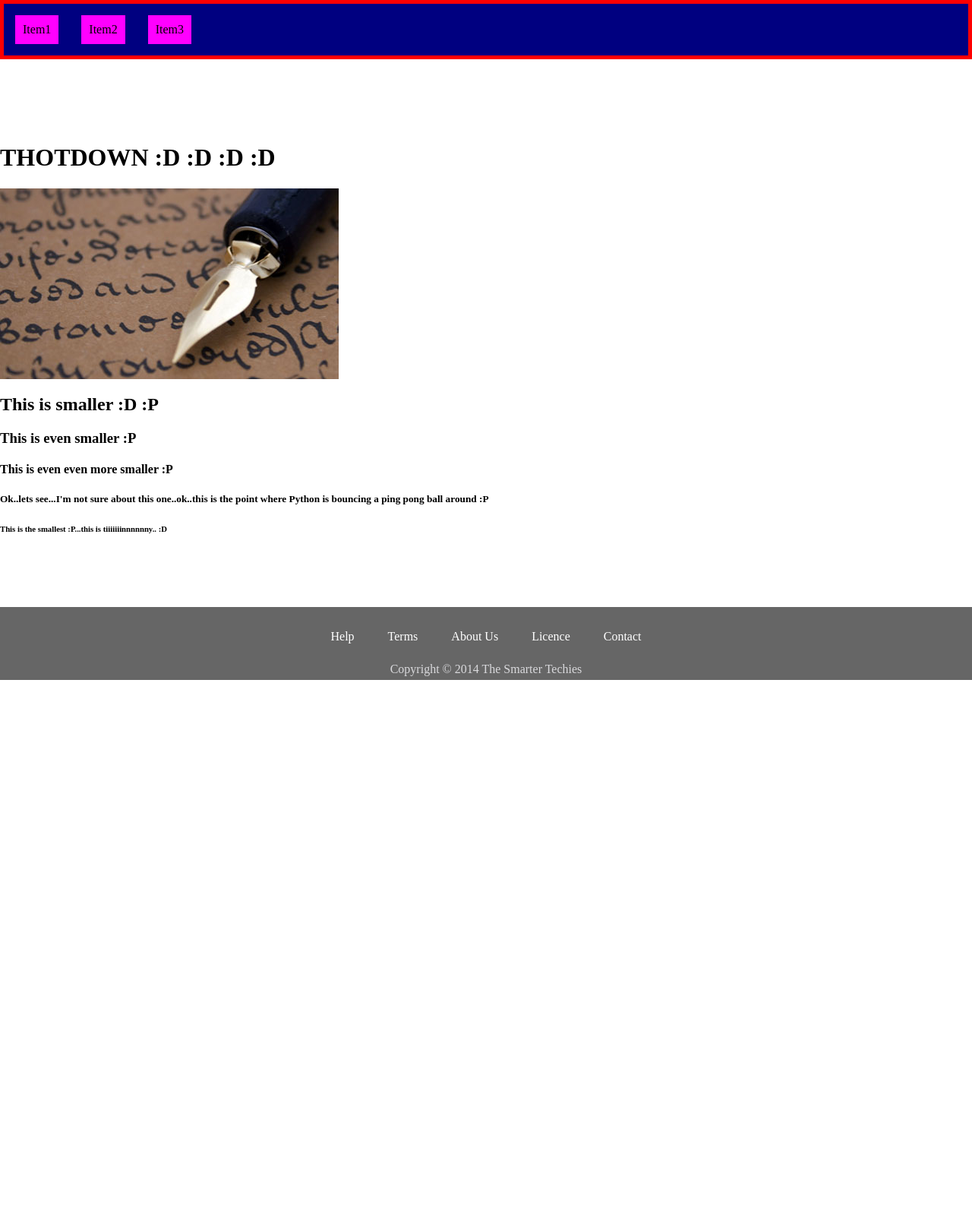
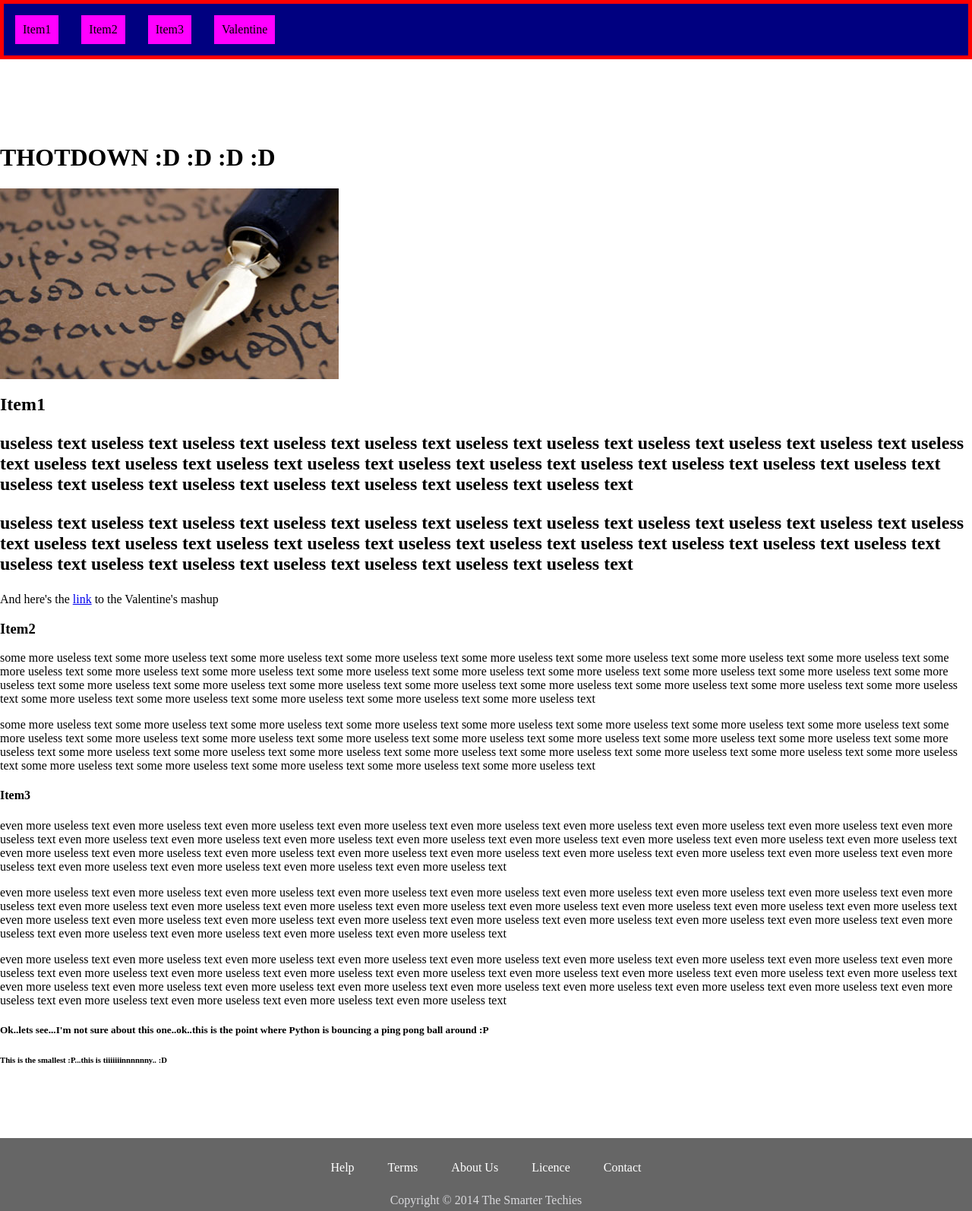
Before and after one commit to devs4v/ThotDown, a PHP site: page / in a window 1280 px wide. Shown: the whole page at 76% size. Before the commit the page ends 895 px from the top, so only its background shows below. Run offline with PHP 8.4, Linux system fonts and the light colour scheme; some libraries are stand-ins or nearby versions.

```diff
--- a/Srishti/index.php
+++ b/Srishti/index.php
@@ -22,6 +22,7 @@
 						<li class="item yellowtext">Item1</li>
 						<li class="item">Item2</li>
 						<li class="item">Item3</li>
+						<li class="item">Valentine</li>
 					</ul>
 				</div>
 				<br/>
@@ -33,15 +34,246 @@
 					THOTDOWN :D :D :D :D
 				</h1>
 				<img src = "images/pen_01_446.jpg"/>
+				<div id="item1">
 				<h2>
-					This is smaller :D :P
+					Item1
+					<p>
+						useless text
+						useless text
+						useless text
+						useless text
+						useless text
+						useless text
+						useless text
+						useless text
+						useless text
+						useless text
+						useless text
+						useless text
+						useless text
+						useless text
+						useless text
+						useless text
+						useless text
+						useless text
+						useless text
+						useless text
+						useless text
+						useless text
+						useless text
+						useless text
+						useless text
+						useless text
+						useless text
+						useless text
+					</p>
+					<p>
+						useless text
+						useless text
+						useless text
+						useless text
+						useless text
+						useless text
+						useless text
+						useless text
+						useless text
+						useless text
+						useless text
+						useless text
+						useless text
+						useless text
+						useless text
+						useless text
+						useless text
+						useless text
+						useless text
+						useless text
+						useless text
+						useless text
+						useless text
+						useless text
+						useless text
+						useless text
+						useless text
+						useless text
+					</p>
+				</div>
+				<div id="Valentine Mashup">
+					<p>And here's the <a href = http://www.youtube.com/watch?v=UfhMcYY20gw >link</a> to the Valentine's mashup</p>
+				</div>
 				</h2>
+
+				<div id="item2">
 				<h3>
-					This is even smaller :P
+					Item2
 				</h3>
+				<p>
+					some more useless text
+					some more useless text
+					some more useless text
+					some more useless text
+					some more useless text
+					some more useless text
+					some more useless text
+					some more useless text
+					some more useless text
+					some more useless text
+					some more useless text
+					some more useless text
+					some more useless text
+					some more useless text
+					some more useless text
+					some more useless text
+					some more useless text
+					some more useless text
+					some more useless text
+					some more useless text
+					some more useless text
+					some more useless text
+					some more useless text
+					some more useless text
+					some more useless text
+					some more useless text
+					some more useless text
+					some more useless text
+					some more useless text
+					some more useless text
+				</p>
+				<p>
+					some more useless text
+					some more useless text
+					some more useless text
+					some more useless text
+					some more useless text
+					some more useless text
+					some more useless text
+					some more useless text
+					some more useless text
+					some more useless text
+					some more useless text
+					some more useless text
+					some more useless text
+					some more useless text
+					some more useless text
+					some more useless text
+					some more useless text
+					some more useless text
+					some more useless text
+					some more useless text
+					some more useless text
+					some more useless text
+					some more useless text
+					some more useless text
+					some more useless text
+					some more useless text
+					some more useless text
+					some more useless text
+					some more useless text
+					some more useless text
+				</p>
+				</div>
+
+				<div id="item3">
 				<h4>
-					This is even even more smaller :P
+					Item3
 				</h4>
+				<p>
+					even more useless text
+					even more useless text
+					even more useless text
+					even more useless text
+					even more useless text
+					even more useless text
+					even more useless text
+					even more useless text
+					even more useless text
+					even more useless text
+					even more useless text
+					even more useless text
+					even more useless text
+					even more useless text
+					even more useless text
+					even more useless text
+					even more useless text
+					even more useless text
+					even more useless text
+					even more useless text
+					even more useless text
+					even more useless text
+					even more useless text
+					even more useless text
+					even more useless text
+					even more useless text
+					even more useless text
+					even more useless text
+					even more useless text
+					even more useless text
+				</p>
+				<p>
+					even more useless text
+					even more useless text
+					even more useless text
+					even more useless text
+					even more useless text
+					even more useless text
+					even more useless text
+					even more useless text
+					even more useless text
+					even more useless text
+					even more useless text
+					even more useless text
+					even more useless text
+					even more useless text
+					even more useless text
+					even more useless text
+					even more useless text
+					even more useless text
+					even more useless text
+					even more useless text
+					even more useless text
+					even more useless text
+					even more useless text
+					even more useless text
+					even more useless text
+					even more useless text
+					even more useless text
+					even more useless text
+					even more useless text
+					even more useless text
+				</p>
+				<p>
+					even more useless text
+					even more useless text
+					even more useless text
+					even more useless text
+					even more useless text
+					even more useless text
+					even more useless text
+					even more useless text
+					even more useless text
+					even more useless text
+					even more useless text
+					even more useless text
+					even more useless text
+					even more useless text
+					even more useless text
+					even more useless text
+					even more useless text
+					even more useless text
+					even more useless text
+					even more useless text
+					even more useless text
+					even more useless text
+					even more useless text
+					even more useless text
+					even more useless text
+					even more useless text
+					even more useless text
+					even more useless text
+					even more useless text
+					even more useless text
+				</p>
+				</div>
 				<h5>
 					Ok..lets see...I'm not sure about this one..ok..this is the point where Python is bouncing a ping pong ball around :P
 				</h5>
@@ -59,15 +291,15 @@
 				<div class="container">
 					<div class="navigation">
 
-						<a class = "buttons" href = meh>Help</a>
+						<a class = "buttons" href = "#">Help</a>
 
-						<a class = "buttons" href = meh >Terms</a>
+						<a class = "buttons" href = # >Terms</a>
 
-						<a class = "buttons" href = meh >About Us</a>
+						<a class = "buttons" href = # >About Us</a>
 
-						<a class = "buttons" href = bleh >Licence</a>
+						<a class = "buttons" href = # >Licence</a>
 
-						<a class = "buttons" href = Python >Contact</a>
+						<a class = "buttons" href = # >Contact</a>
 
 					</div>
 					<div id = "copyright_line"> Copyright &copy; 2014 The Smarter Techies </div>
```
